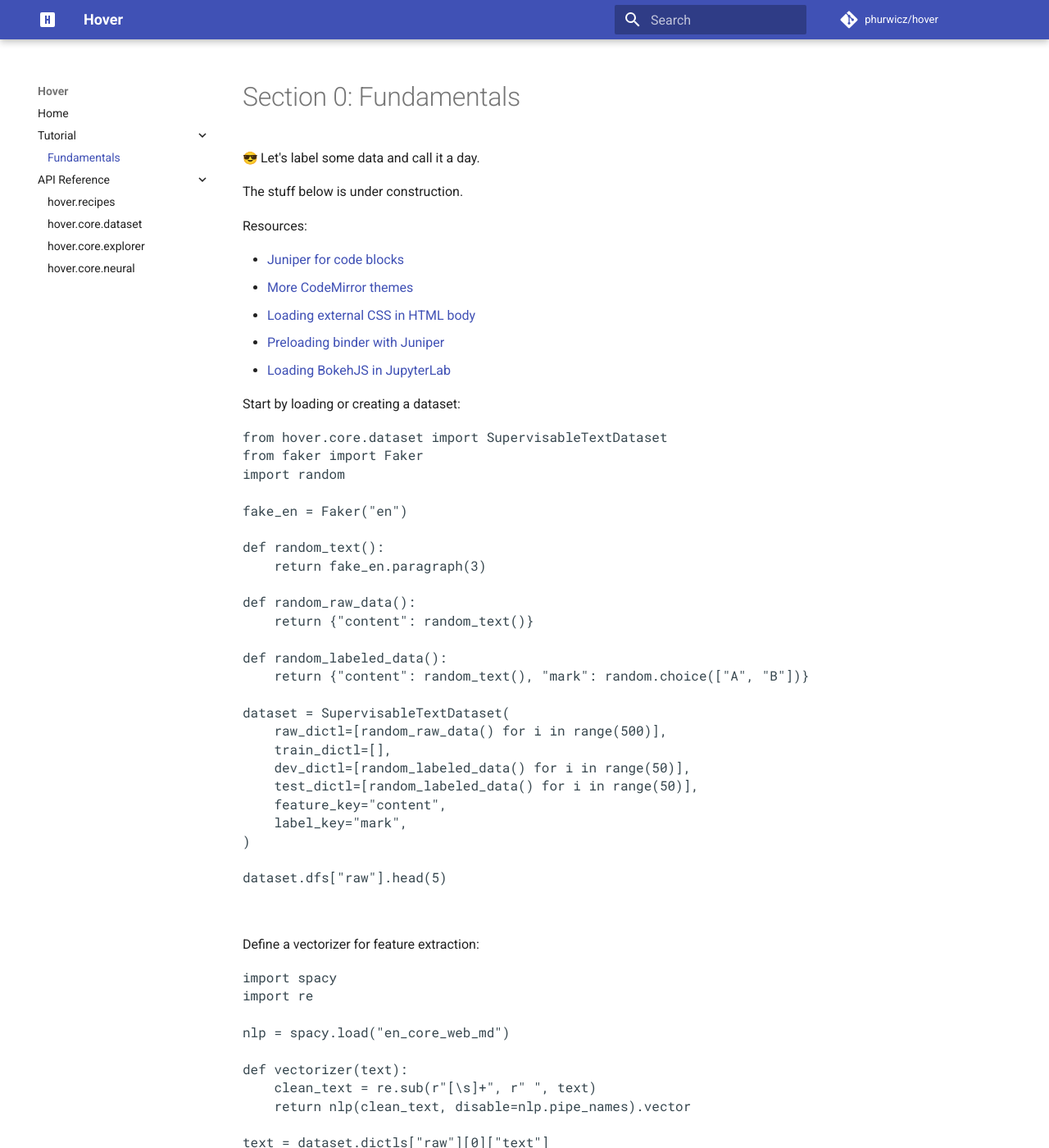
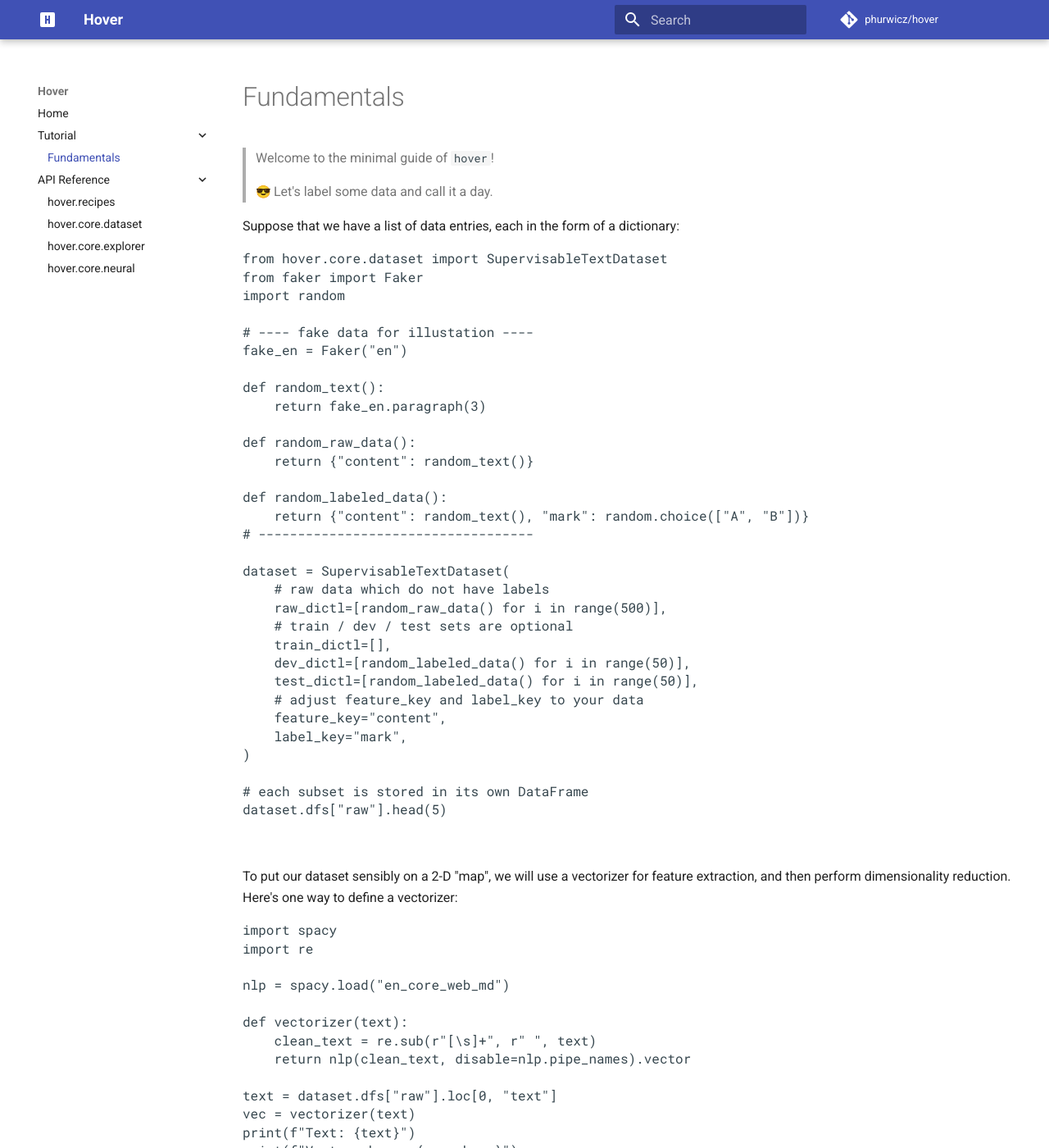
Before and after one commit to phurwicz/hover, an MkDocs documentation site: the page built from docs/pages/tutorial/t0-fundamentals.md, in a window 1280 px wide and 1400 px high. Shown: the whole window at 82% size. Built offline with MkDocs 1.6.1 and Material for MkDocs 9.7.7, drawn with Linux system fonts in a browser that asks for light colours; emoji names are drawn with the system emoji font; a script that is not in the unit is left out; comment, search, counter and statistics services are not loaded; some of the changed text lies outside the part shown.

Commit message:
Completed the first tutorial

```diff
--- a/docs/pages/tutorial/t0-fundamentals.md
+++ b/docs/pages/tutorial/t0-fundamentals.md
@@ -1,15 +1,7 @@
-# Section 0: Fundamentals
+# Fundamentals
 
-:sunglasses: Let's label some data and call it a day.
-
-The stuff below is under construction.
-
-Resources:
-
--   [Juniper for code blocks](https://github.com/ines/juniper)
--   [More CodeMirror themes](https://github.com/FarhadG/code-mirror-themes/tree/master/themes)
--   [Loading external CSS in HTML body](https://stackoverflow.com/questions/4957446/load-external-css-file-in-body-tag)
--   [Preloading binder with Juniper](https://github.com/ines/juniper/issues/7)
--   [Loading BokehJS in JupyterLab](https://github.com/bokeh/jupyter_bokeh)
+> Welcome to the minimal guide of `hover`!
+>
+> :sunglasses: Let's label some data and call it a day.
 
 {!docs/pages/tutorial/t0.html!}
--- a/docs/pages/tutorial/t0.html
+++ b/docs/pages/tutorial/t0.html
@@ -4,13 +4,14 @@
 </style>
 
 <div>
-Start by loading or creating a dataset:
+    Suppose that we have a list of data entries, each in the form of a dictionary:
 </div>
 <pre data-executable>
 from hover.core.dataset import SupervisableTextDataset
 from faker import Faker
 import random
 
+# ---- fake data for illustation ----
 fake_en = Faker("en")
 
 def random_text():
@@ -21,21 +22,27 @@
 
 def random_labeled_data():
     return {"content": random_text(), "mark": random.choice(["A", "B"])}
+# -----------------------------------
 
 dataset = SupervisableTextDataset(
+    # raw data which do not have labels
     raw_dictl=[random_raw_data() for i in range(500)],
+    # train / dev / test sets are optional
     train_dictl=[],
     dev_dictl=[random_labeled_data() for i in range(50)],
     test_dictl=[random_labeled_data() for i in range(50)],
+    # adjust feature_key and label_key to your data
     feature_key="content",
     label_key="mark",
 )
 
+# each subset is stored in its own DataFrame
 dataset.dfs["raw"].head(5)
 </pre><br>
 
 <div>
-Define a vectorizer for feature extraction:
+    To put our dataset sensibly on a 2-D "map", we will use a vectorizer for feature extraction, and then perform dimensionality reduction.<br>
+    Here's one way to define a vectorizer:
 </div>
 <pre data-executable>
 import spacy
@@ -47,7 +54,7 @@
     clean_text = re.sub(r"[\s]+", r" ", text)
     return nlp(clean_text, disable=nlp.pipe_names).vector
 
-text = dataset.dictls["raw"][0]["text"]
+text = dataset.dfs["raw"].loc[0, "text"]
 vec = vectorizer(text)
 print(f"Text: {text}")
 print(f"Vector shape: {vec.shape}")
@@ -55,18 +62,29 @@
 </pre><br>
 
 <div>
-Use the vectorizer and manifold learning to cast the dataset to 2D, then create our annotation interface:
+    The dataset has built-in support for dimensionality reduction. <br>
+    Currently we can use "umap" or "ivis"; however, the corresponding libraries do not ship with hover by default, and we may need to install them.
+</div>
+<pre data-executable>
+# any kwargs will be passed onto the corresponding method
+dataset.compute_2d_embedding(vectorizer, "umap")
+
+# What we did adds 'x' and 'y' columns to the DataFrames in dataset.dfs
+# One could alternatively pre-compute these columns using any method
+dataset.dfs["raw"].head(5)
+</pre><br>
+
+<div>
+Now we are ready to visualize and annotate!
 </div>
 <pre data-executable>
 from hover.recipes import simple_annotator
 from bokeh.io import show, output_notebook
 
-output_notebook()
-
-dataset.compute_2d_embedding(vectorizer, "umap")
-
+# 'handle' is a function that renders elements in bokeh documents
 handle = simple_annotator(dataset)
 
+output_notebook()
 show(handle)
 </pre><br>
 
```
